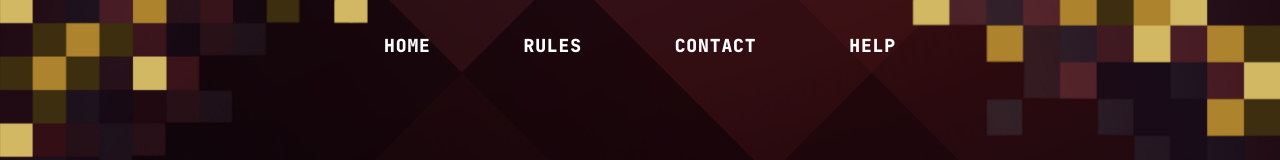
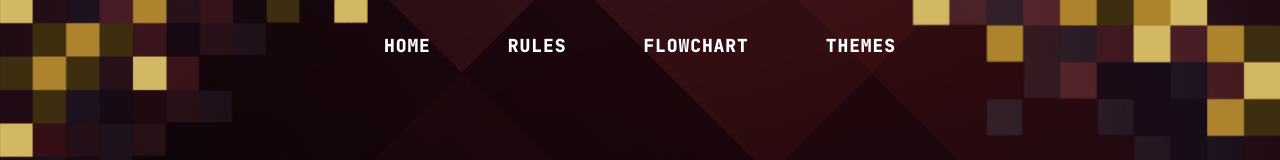
Before and after one commit to so-sc/hacktoberfest-23, a Next.js app: page / in a window 1280 px wide. Shown: the top 160 px of the page. Built offline with nearby package versions, Linux system fonts and the light colour scheme.

Commit message:
SMOOTH SCROLL

```diff
--- a/src/components/Links.tsx
+++ b/src/components/Links.tsx
@@ -1,52 +1,21 @@
 'use client'
 import { FC, useEffect } from "react";
-import Link from "next/link";
+import { Link } from "react-scroll";
 interface LinkProps {
-  href: string;
   text: string;
   to: string;
 }
 
-
-function animateScroll(currentTime: number, targetPosition: number, startPosition: number, startTime: number) {
-  const elapsedTime = currentTime - startTime;
-  const progress = Math.min(elapsedTime / 1000, 1);
-
-  window.scrollTo(0, startPosition + (targetPosition - startPosition) * progress);
-
-  if (progress < 1) {
-    requestAnimationFrame((currentTime) => animateScroll(currentTime, targetPosition, startPosition, startTime));
-  }
-}
-
-const Links: FC<LinkProps> = ({ href, text, to }) => {
-
-  useEffect(() => {
-    const linkElement = document.querySelector(`a[href="${href}"]`);
-
-    if (linkElement) {
-      linkElement.addEventListener('click', (e) => {
-        e.preventDefault();
-
-        const targetElement = document.querySelector(href);
-
-        if (targetElement) {
-          const targetPosition = targetElement.getBoundingClientRect().top;
-          const startPosition = window.pageYOffset;
-          const startTime = performance.now();
-
-          requestAnimationFrame((currentTime) => animateScroll(currentTime, targetPosition, startPosition, startTime));
-        }
-      });
-    }
-  }, [href]);
+const Links: FC<LinkProps> = ({  text, to }) => {
   return (
     <div className="pt-3 ">
       <div className="hover:drop-shadow-[0_0_0.2rem_#d2b863] transition duration-300">
         <Link
           className="hover:underline hover:drop-shadow-[0_0_0.2rem_#460a07] transition duration-300 underline-offset-8 scroll-smooth"
-          href={href}
+          to={to}
           target={to}
+          smooth={true}
+          duration={700}
         >
           {text}
         </Link>
--- a/src/components/Navbar.tsx
+++ b/src/components/Navbar.tsx
@@ -7,16 +7,16 @@ const Navbar = () => {
     ">
       <ul className="flex flex-wrap items-center font-jbExtrabold tracking-wider md:text-lg justify-between px-[10vw] md:px-[20vw] lg:px-[30vw] py-5">
         <li>
-          <Link text="HOME" to="" href="/"></Link>
+          <Link text="HOME" to=""></Link>
         </li>
         <li>
-          <Link text="RULES" to="" href="/rules"></Link>
+          <Link text="RULES" to="themes"></Link>
         </li>
         <li>
-          <Link text="CONTACT" to="" href="#flowchart"></Link>
+          <Link text="FLOWCHART" to="flowchart"></Link>
         </li>
         <li>
-          <Link text="HELP" to="" href="#themes"></Link>
+          <Link text="THEMES" to="themes"></Link>
         </li>
       </ul>
     </div>
```
